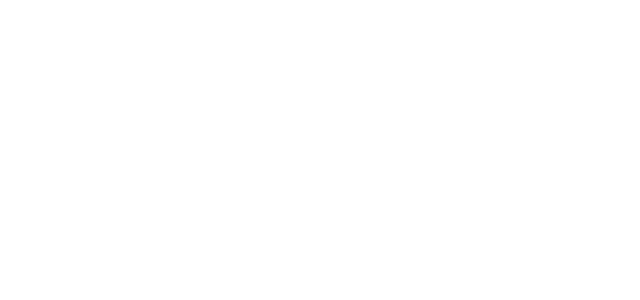
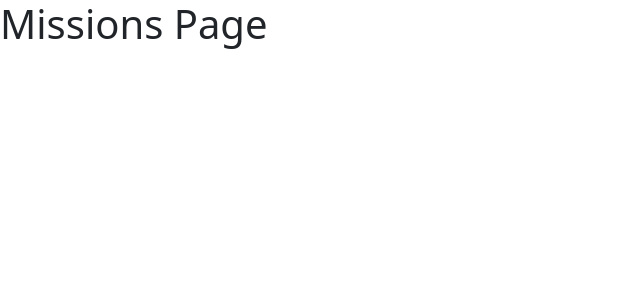
Before and after one commit to chiztechnology/space-travelers, a React (Create React App) app: page /missions in a window 1280 px wide. Shown: the top 300 px of the page, without its empty margins (0-640 px from the left). Built offline with nearby package versions, Linux system fonts and the light colour scheme.

Commit message:
Create initial pages and routes

```diff
--- a/src/App.js
+++ b/src/App.js
@@ -1,5 +1,23 @@
+import React from 'react';
+import { Provider } from 'react-redux';
+import { Route, Routes } from 'react-router-dom';
+import MissionsPage from './pages/Missions';
+import ProfilePage from './pages/Profile';
+import RocketsPage from './pages/Rockets';
+import store from './redux/configureStore';
+
 function App() {
-  return null;
+  return (
+    <div className="App">
+      <Provider store={store}>
+        <Routes>
+          <Route index element={<RocketsPage />} />
+          <Route path="/rockets" element={<RocketsPage />} />
+          <Route path="/missions" element={<MissionsPage />} />
+          <Route path="/profile" element={<ProfilePage />} />
+        </Routes>
+      </Provider>
+    </div>
+  );
 }
-
 export default App;
--- a/src/index.js
+++ b/src/index.js
@@ -1,5 +1,6 @@
 import React from 'react';
 import ReactDOM from 'react-dom/client';
+import { BrowserRouter } from 'react-router-dom';
 import App from './App';
 
 import 'bootstrap/dist/css/bootstrap.min.css';
@@ -7,6 +8,8 @@
 const root = ReactDOM.createRoot(document.getElementById('root'));
 root.render(
   <React.StrictMode>
-    <App />
+    <BrowserRouter>
+      <App />
+    </BrowserRouter>
   </React.StrictMode>,
 );
--- /dev/null
+++ b/src/pages/Missions.jsx
@@ -0,0 +1,3 @@
+const MissionsPage = () => <h1>Missions Page</h1>;
+
+export default MissionsPage;
--- /dev/null
+++ b/src/pages/Profile.jsx
@@ -0,0 +1,3 @@
+const ProfilePage = () => <h1>Profile Page</h1>;
+
+export default ProfilePage;
--- /dev/null
+++ b/src/pages/Rockets.jsx
@@ -0,0 +1,3 @@
+const RocketsPage = () => <h1>Rockets Page</h1>;
+
+export default RocketsPage;
```
